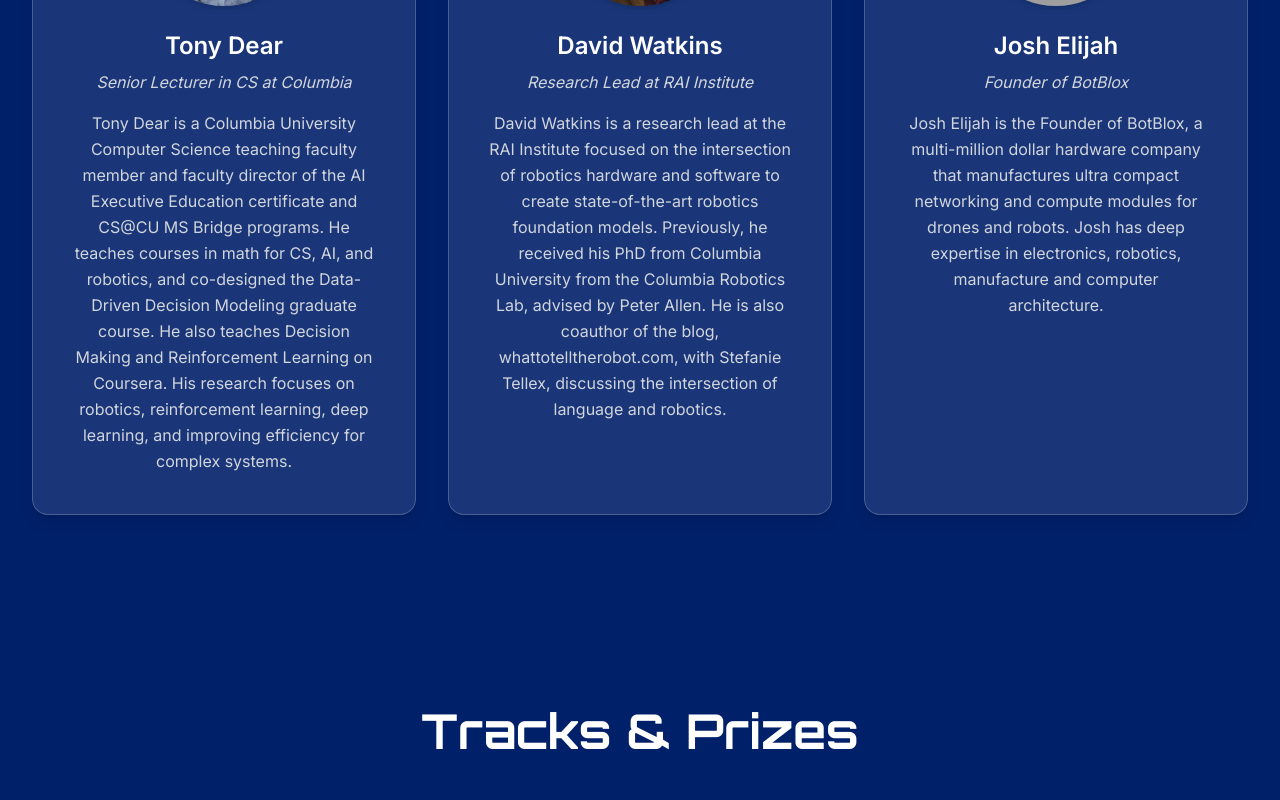
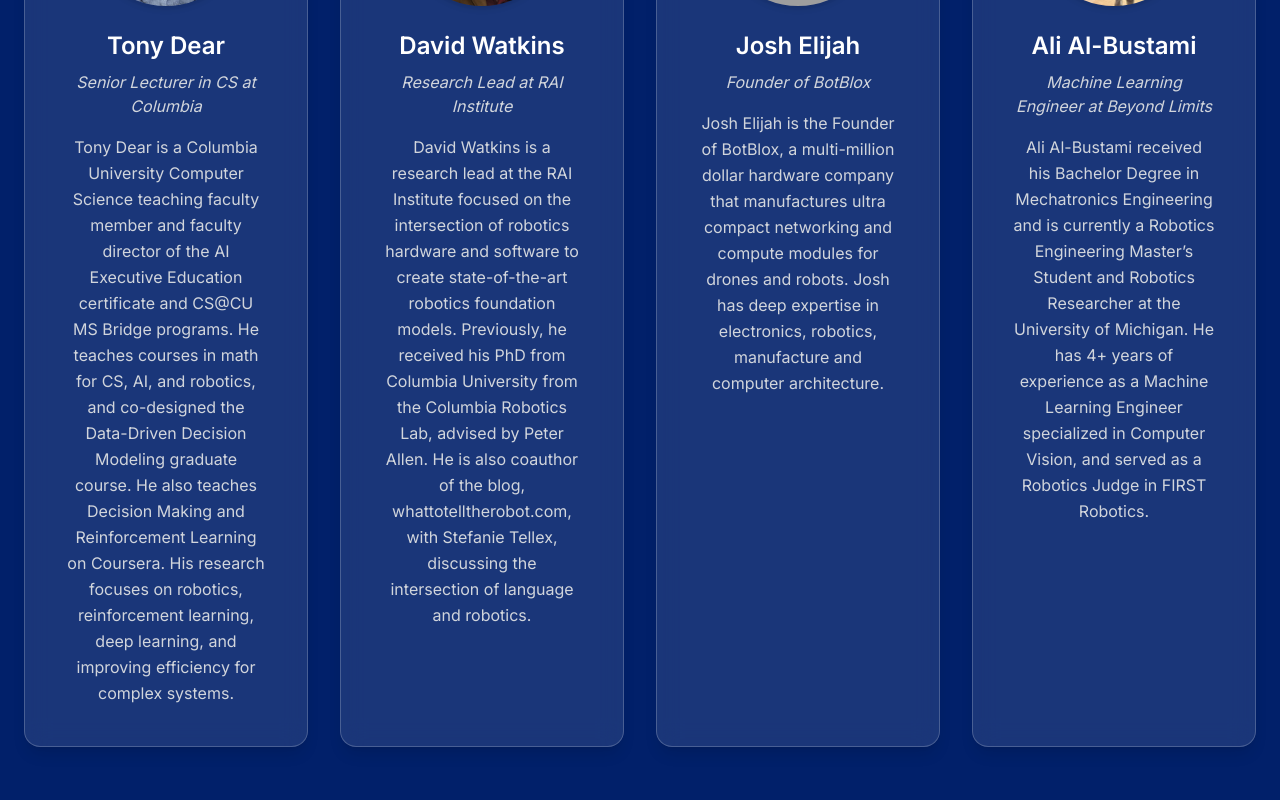
Before and after one commit to saloni-jain-code/make-cu, a Next.js app: page / in a window 1280 px wide. Shown: the part 2940-3740 px from the top of the page. Built offline with nearby package versions, Linux system fonts and the light colour scheme; grey boxes are pictures that could not be loaded.

Commit message:
updated new judge

```diff
--- a/app/components/Judges.tsx
+++ b/app/components/Judges.tsx
@@ -20,6 +20,12 @@
       bio: "Josh Elijah is the Founder of BotBlox, a multi-million dollar hardware company that manufactures ultra compact networking and compute modules for drones and robots. Josh has deep expertise in electronics, robotics, manufacture and computer architecture.",
       image: "/judges/josh_elijah.png",
     },
+    {
+      name: "Ali Al-Bustami",
+      title: "Machine Learning Engineer at Beyond Limits",
+      bio: "Ali Al-Bustami received his Bachelor Degree in Mechatronics Engineering and is currently a Robotics Engineering Master’s Student and Robotics Researcher at the University of Michigan. He has 4+ years of experience as a Machine Learning Engineer specialized in Computer Vision, and served as a Robotics Judge in FIRST Robotics.",
+      image: "/judges/ali-albustami.jpg",
+    },
   ];
 
   return (
@@ -28,11 +34,11 @@
         Judges
       </h2>
 
-      <div className="flex flex-col md:flex-row justify-center items-stretch gap-4 max-w-7xl mx-auto">
+      <div className="grid grid-cols-1 sm:grid-cols-2 lg:grid-cols-4 gap-8 max-w-7xl mx-auto">
         {judges.map((judge) => (
           <div
             key={judge.name}
-            className="flex flex-col items-center bg-white/10 backdrop-blur-md rounded-2xl border border-white/20 p-8 sm:p-10 text-center shadow-lg transition-transform duration-300 hover:scale-105 hover:bg-white/20 flex-1 max-w-sm mx-auto"
+            className="flex flex-col items-center bg-white/10 backdrop-blur-md rounded-2xl border border-white/20 p-8 sm:p-10 text-center shadow-lg transition-transform duration-300 hover:scale-105 hover:bg-white/20"
           >
             <div className="w-32 h-32 sm:w-40 sm:h-40 rounded-full overflow-hidden mb-6 shadow-md">
               <Image
--- a/app/components/Tracks.tsx
+++ b/app/components/Tracks.tsx
@@ -7,7 +7,7 @@
   return (
     <section className="px-6 py-24" id="tracks">
       <div className="max-w-5xl mx-auto text-center mb-12">
-        <h2 className="font-mono text-4xl sm:text-5xl font-bold text-white mb-6">
+        <h2 className="font-mono text-3xl sm:text-5xl md:text-6xl font-bold mb-10 sm:mb-12 text-white text-center">
           Tracks & Prizes
         </h2>
       </div>
```
Also changed, not shown: public/judges/ali-albustami.jpg (added).
